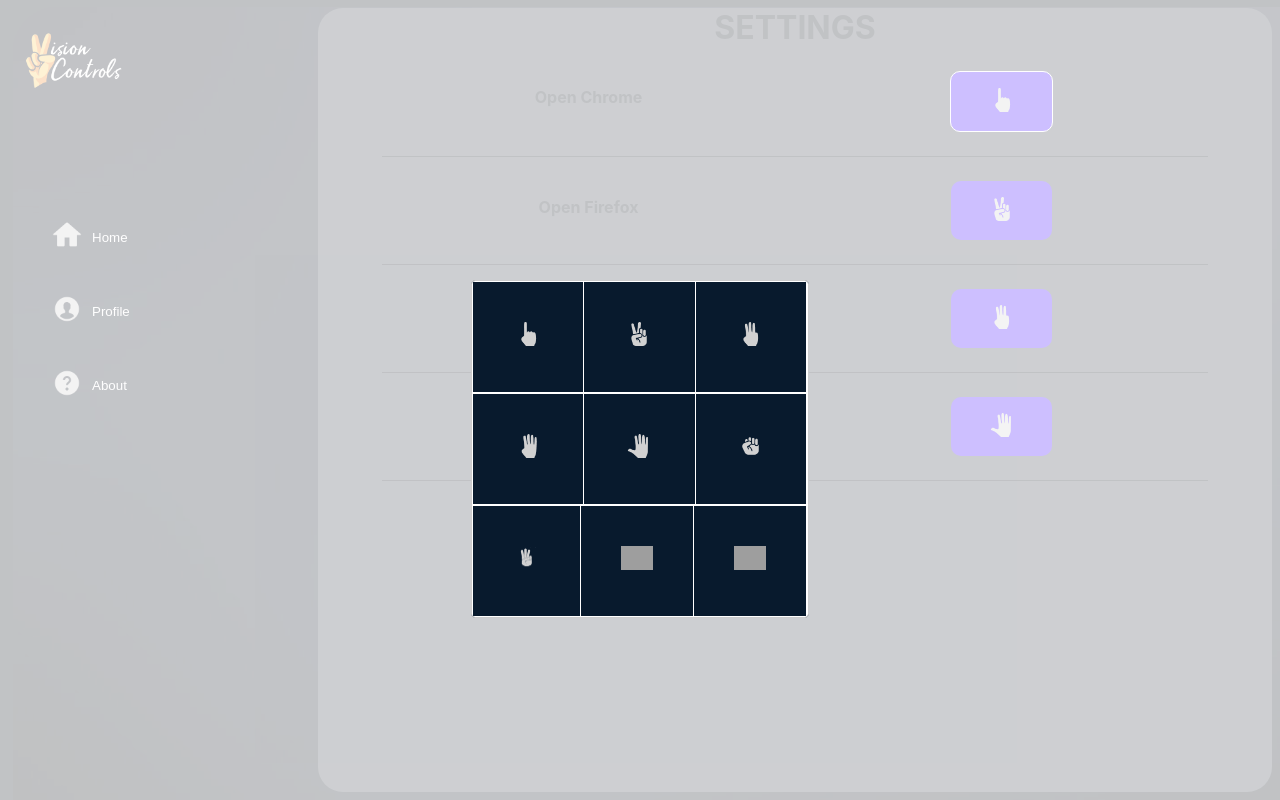
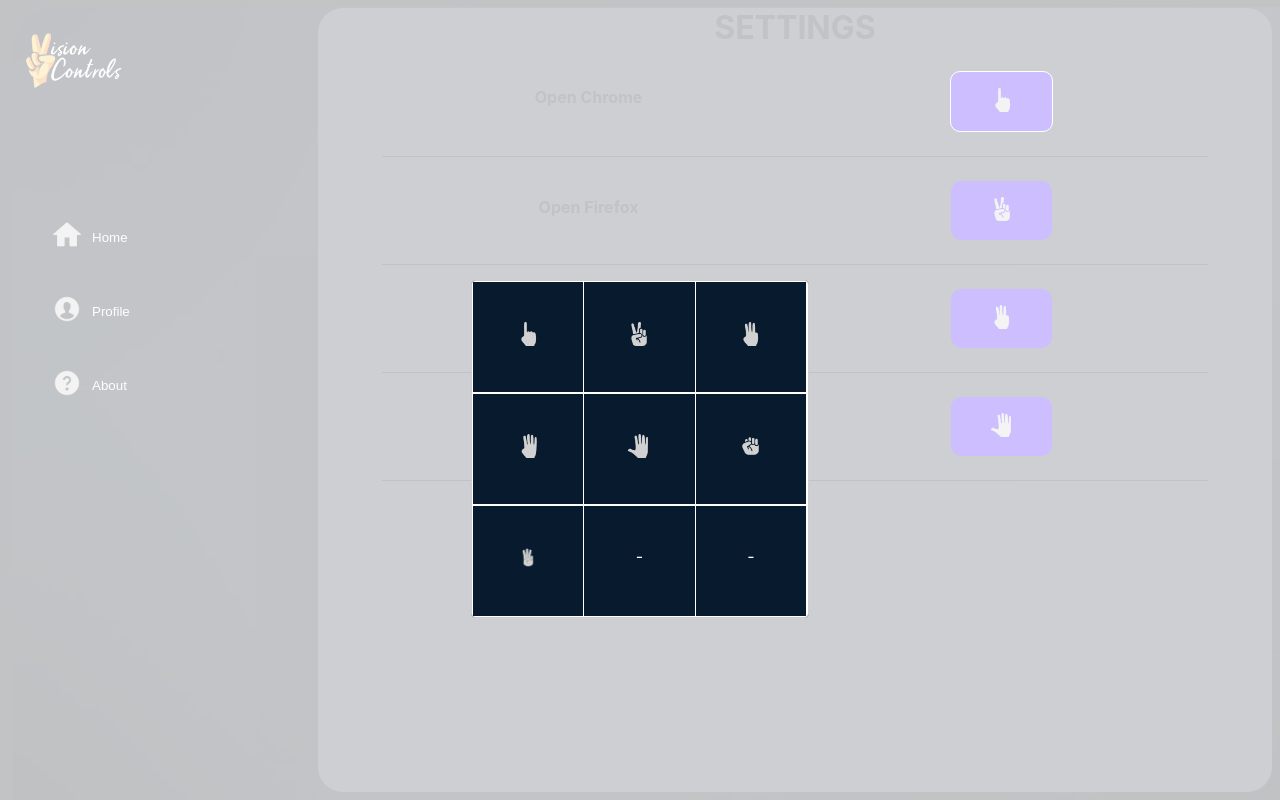
Before and after one commit to aggie-coding-club/Gesture, a React (Create React App) app in the folder front-end/: page /settings in a window 1280 px wide. Both pictures are taken after a click on the button 1001 px from the left and 100 px from the top of the page. Built offline with nearby package versions, Linux system fonts and the light colour scheme; grey boxes are pictures that could not be loaded.

Commit message:
if no gesture image, dash displayed

```diff
--- a/front-end/src/components/Settings/GestureBox.js
+++ b/front-end/src/components/Settings/GestureBox.js
@@ -8,6 +8,7 @@ export default function GestureBox({name, newSetting, redNum}) {
   } else {
     theBackground ="#081a2d"
   }
+
 
   const innerGrid = {
     flex: 1,
@@ -30,9 +31,18 @@ export default function GestureBox({name, newSetting, redNum}) {
     newSetting(name)
   }
 
-  return (
-    <div onClick={handleClick} style={innerGrid}>
-      <div style={gestures}><img style={imgFormat} src={name}></img></div>
-    </div>
-  )
+  if(name) {
+    return (
+      <div onClick={handleClick} style={innerGrid}>
+        <div style={gestures}><img style={imgFormat} src={name}></img></div>
+      </div>
+    )
+  } else {
+    return (
+      <div onClick={handleClick} style={innerGrid}>
+        <div style={gestures}>-</div>
+      </div>
+    )
+  }
+
 }
--- a/front-end/src/components/Settings/HandButtons.js
+++ b/front-end/src/components/Settings/HandButtons.js
@@ -30,6 +30,7 @@ export default function HandButtons({dat, changeSettings}) {
   function newSetting(newGesture) {
     changeSettings(dat[2] - 1, newGesture)
     setRedNum(newGesture)
+    console.log(newGesture);
     //setTimeout(function(){ setShowModal(false) }, 500);
   }
 
@@ -105,8 +106,8 @@ export default function HandButtons({dat, changeSettings}) {
             </div>
             <div style={row}>
               <GestureBox name={rocknroll} newSetting={newSetting} redNum={redNum}/>
-              <GestureBox name={8} newSetting={newSetting} redNum={redNum}/>
-              <GestureBox name={9} newSetting={newSetting} redNum={redNum}/>
+              <GestureBox name={0} newSetting={newSetting} redNum={redNum}/>
+              <GestureBox name={0} newSetting={newSetting} redNum={redNum}/>
             </div>
           </div>
 
```
